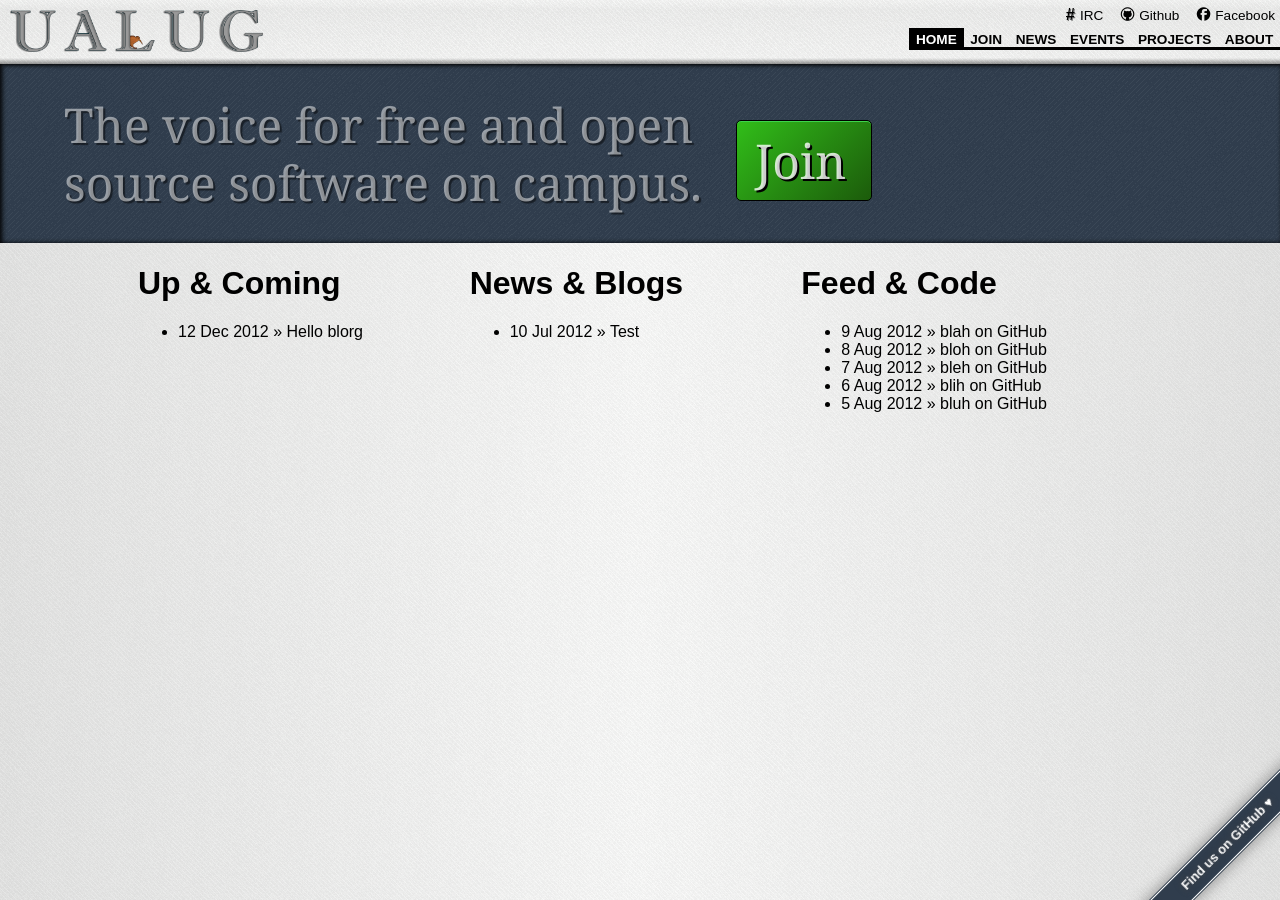
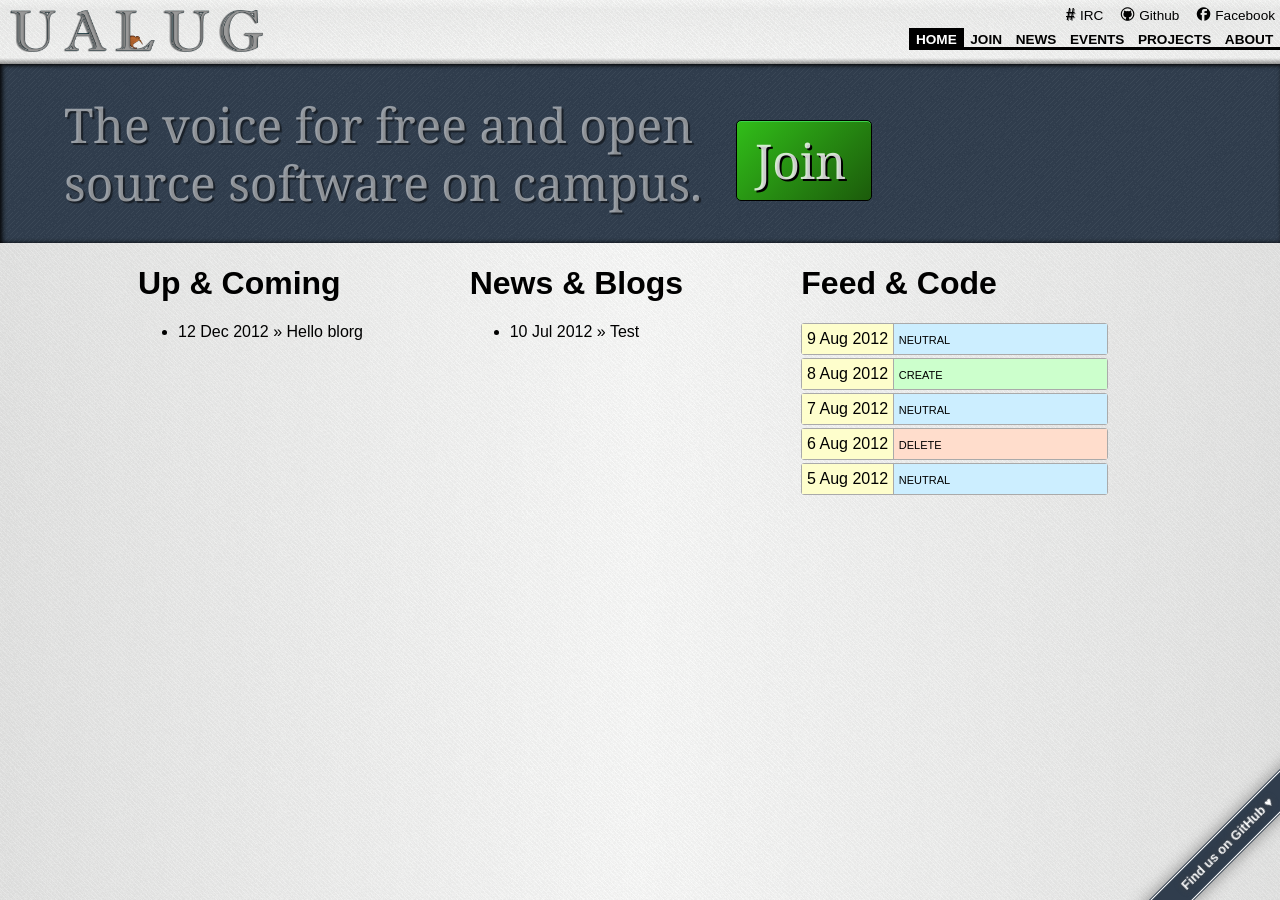
Before and after one commit to ualug/ualug.github.com, a Jekyll site: the page built from index.html, in a window 1280 px wide. Built offline with Jekyll 4.4.1, drawn with Linux system fonts in a browser that asks for light colours.

Commit message:
Colour coded feed items

```diff
--- a/assets/stylesheets/screen.css
+++ b/assets/stylesheets/screen.css
@@ -123,6 +123,36 @@ section.display {
     vertical-align: top;
     width: 30%; }
 
+section.feed {}
+  section.feed ul {
+    padding: 0; }
+  section.feed li {
+    border: 1px solid #AAA;
+    border-radius: 3px;
+    display: block;
+    margin: 3px 0; }
+  section.feed time {
+    background: #FEFECC;
+    border-right: 1px solid #AAA;
+    display: inline-block;
+    height: 30px;
+    line-height: 30px;
+    text-align: center;
+    width: 30%; }
+  section.feed a {
+    background: #CEF;
+    display: inline-block;
+    font-variant: small-caps;
+    height: 30px;
+    line-height: 30px;
+    padding-left: 5px;
+    width: 70%; }
+    section.feed a.create {
+      background: #CFC; }
+    section.feed a.delete {
+      background: #FDC; }
+
+
 
 @font-face {
   font-family: "Sociceon";
--- a/index.html
+++ b/index.html
@@ -27,10 +27,10 @@ banner: true
 <section class="column feed">
   <h1>Feed &amp; Code</h1>
   <ul>
-    <li><time>9 Aug 2012</time> &raquo; <a href="#">blah on GitHub</a></li>
-    <li><time>8 Aug 2012</time> &raquo; <a href="#">bloh on GitHub</a></li>
-    <li><time>7 Aug 2012</time> &raquo; <a href="#">bleh on GitHub</a></li>
-    <li><time>6 Aug 2012</time> &raquo; <a href="#">blih on GitHub</a></li>
-    <li><time>5 Aug 2012</time> &raquo; <a href="#">bluh on GitHub</a></li>
+    <li><time>9 Aug 2012</time><a href="#">neutral</a></li>
+    <li><time>8 Aug 2012</time><a class="create" href="#">create</a></li>
+    <li><time>7 Aug 2012</time><a href="#">neutral</a></li>
+    <li><time>6 Aug 2012</time><a class="delete" href="#">delete</a></li>
+    <li><time>5 Aug 2012</time><a href="#">neutral</a></li>
   </ul>
 </section>
```
